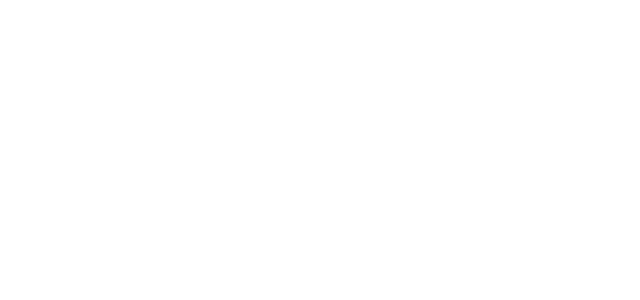
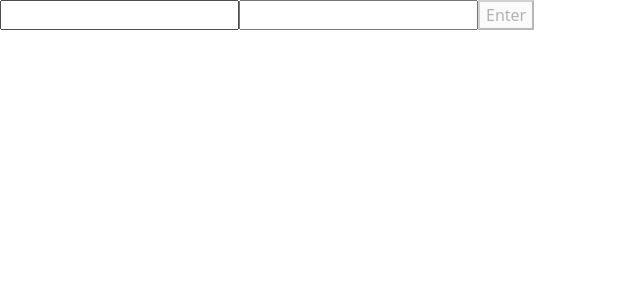
Before and after one commit to thiago-papim/recipes-app, a React (Create React App) app: page / in a window 1280 px wide. Shown: the top 300 px of the page, without its empty margins (0-640 px from the left). Built offline with nearby package versions, Linux system fonts and the light colour scheme.

Commit message:
Realiza tela de login

```diff
--- a/src/context/AppProvider.js
+++ b/src/context/AppProvider.js
@@ -1,8 +1,9 @@
-/* import PropTypes from 'prop-types';
+import PropTypes from 'prop-types';
+// import { useMemo, useState } from 'react';
 import AppContext from './AppContext';
 
 function AppProvider({ children }) {
-  const values = {};
+  const values = 0;
 
   return (
     <AppContext.Provider value={ values }>
@@ -15,4 +16,4 @@
   children: PropTypes.node.isRequired,
 };
 
-export default AppProvider; */
+export default AppProvider;
--- a/src/pages/Login.js
+++ b/src/pages/Login.js
@@ -1,26 +1,66 @@
-import React from 'react';
+import React, { useState } from 'react';
+import { useHistory } from 'react-router-dom';
+// import AppContext from '../context/AppContext';
 
 function Login() {
+  // const { email, setEmail } = useContext(AppContext);
+  const history = useHistory();
+  const [email, setEmail] = useState('');
+  const [passWord, setPassWord] = useState('');
+  const [btnDisabled, setBtnDisabled] = useState(true);
+  const validationEmail = /\S+@\S+\.\S+/;
+
+  const validation = () => {
+    const minLength = 6;
+    if (validationEmail.test(email) === true && passWord.length >= minLength) {
+      setBtnDisabled(false);
+    } else { setBtnDisabled(true); }
+  };
+
+  const inputEmailChange = ({ target: { value } }) => {
+    setEmail(
+      value,
+    );
+    validation();
+  };
+
+  const inputPasswordChange = ({ target: { value } }) => {
+    setPassWord(
+      value,
+    );
+    validation();
+  };
+
+  return (
     <div>
-    <form>
+      <form
+        onSubmit={ (e) => {
+          e.preventDefault();
+          history.push('/meals');
+          localStorage.setItem('user', JSON.stringify({ email }));
+        } }
+      >
         <input
           type="email"
           data-testid="email-input"
+          onChange={ inputEmailChange }
         />
         <input
           type="password"
           data-testid="password-input"
+          minLength="6"
+          onChange={ inputPasswordChange }
         />
         <button
           data-testid="login-submit-btn"
           type="submit"
-        /*         onClick={}
-        disabled={ disabled } */
+          disabled={ btnDisabled }
         >
           Enter
         </button>
       </form>
-  </div>;
+    </div>
+  );
 }
 
 export default Login;
--- a/src/pages/Meals.js
+++ b/src/pages/Meals.js
@@ -0,0 +1,5 @@
+import React from 'react';
+
+export default function Meals() {
+  return <div>oi</div>;
+}
```
Also changed, not shown: src/App.js (+6 -5 lines), src/pages/Routes.js (+5 -4 lines). Lines whose indentation alone changed are shown as unchanged.
